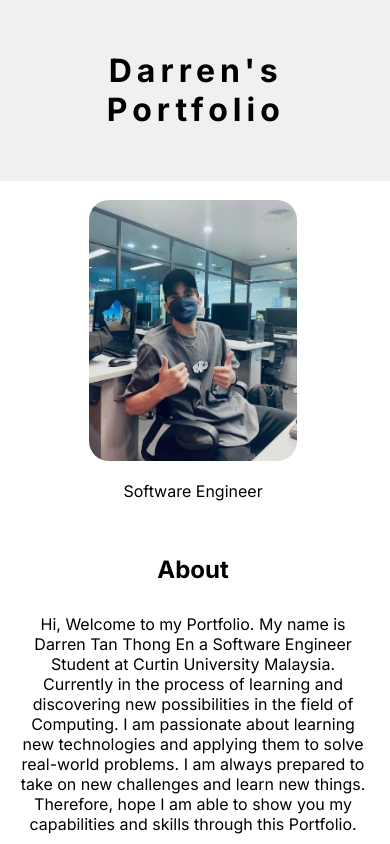
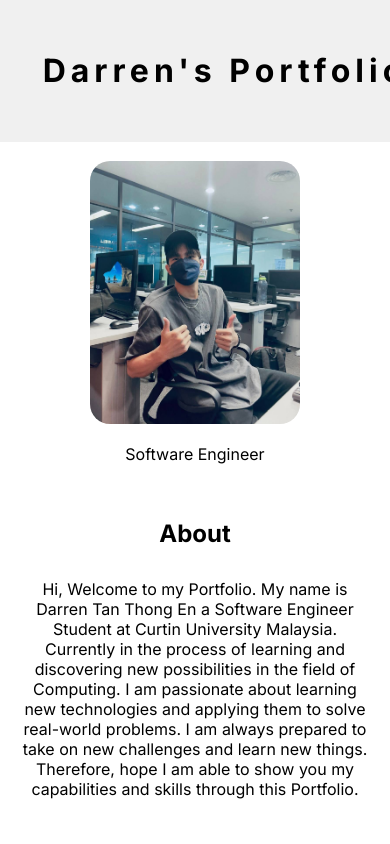
Before and after one commit to darren2581/WebsiteTesting1, a Next.js app: page / in a window 390 px wide. Built offline with nearby package versions, Linux system fonts and the light colour scheme.

Commit message:
Update globals.css

```diff
--- a/app/globals.css
+++ b/app/globals.css
@@ -98,7 +98,7 @@ li{
 
 @media only screen and (max-width: 430px){
   header{
-    width: 85%;
+    width: 100%;
   }
 
   #sidebar{
@@ -108,7 +108,7 @@ li{
   .about{
     float: left;
     padding: 4% 4% 4% 4%;
-    width: 89%;
+    width: 90%;
   }
 
   #about{
```
